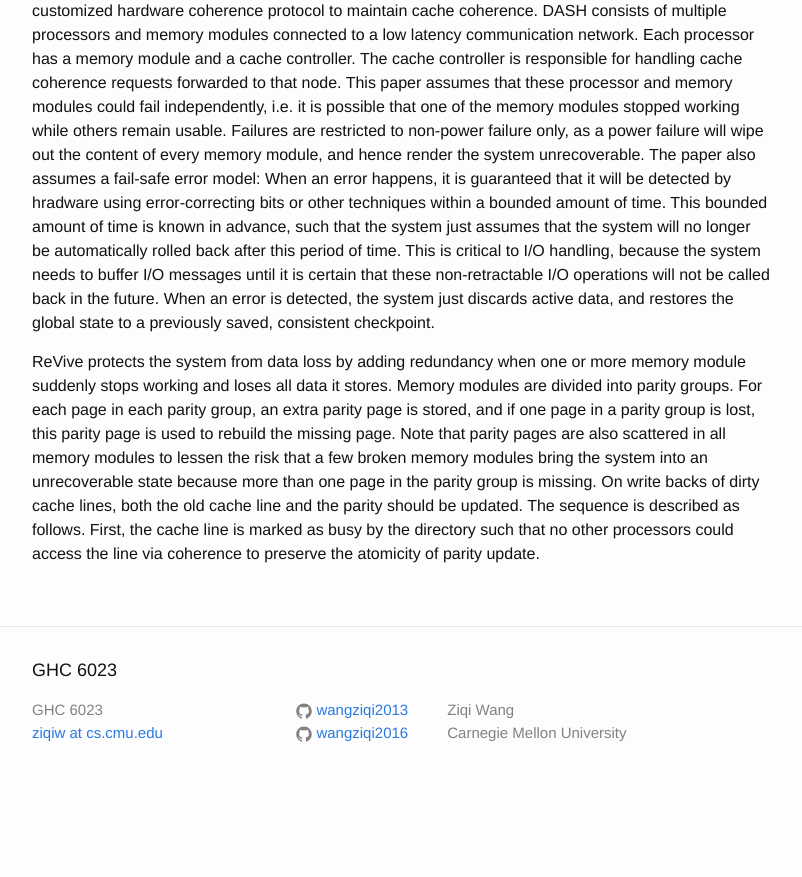
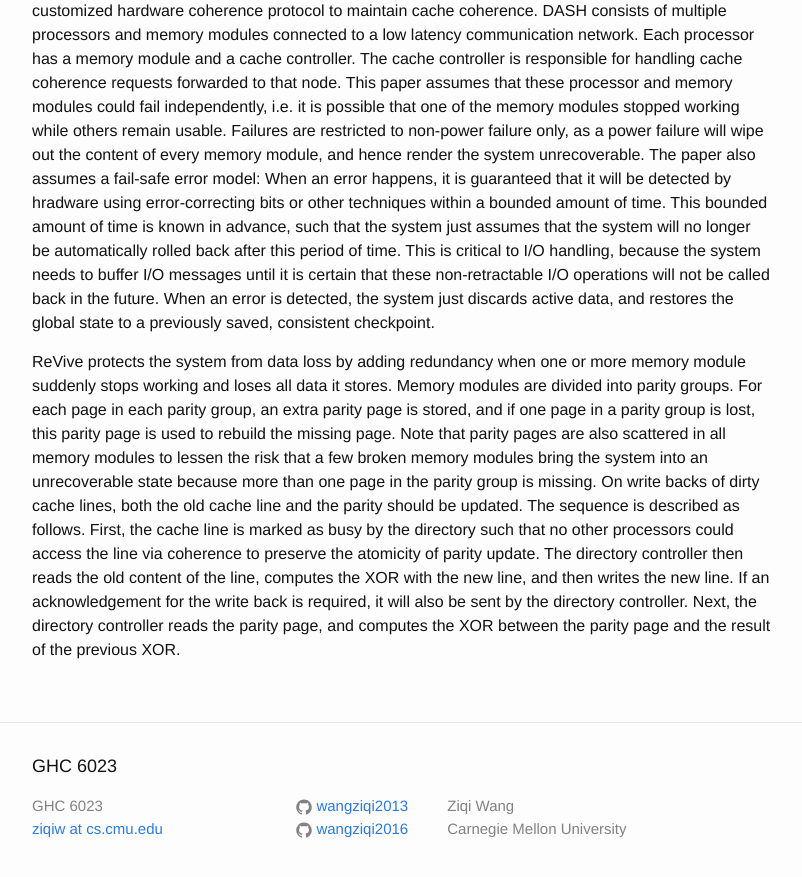
Before and after one commit to wangziqi2013/wangziqi2013.github.io, a Jekyll site: the page built from _posts/2019-03-09-revive.markdown, in a window 1280 px wide and 900 px high, scrolled down 814 px. Shown: the top 877 px of the window, without its empty margins (238-1040 px from the left). Built offline with Jekyll 4.4.1, drawn with Linux system fonts in a browser that asks for light colours; before the commit the page ends 1618 px from its top, so only the background shows below that.

Commit message:
Adding parity update

```diff
--- a/_posts/2019-03-09-revive.markdown
+++ b/_posts/2019-03-09-revive.markdown
@@ -43,4 +43,7 @@ Note that parity pages are also scattered in all memory modules to lessen the ri
 bring the system into an unrecoverable state because more than one page in the parity group is missing. On write backs
 of dirty cache lines, both the old cache line and the parity should be updated. The sequence is described as follows.
 First, the cache line is marked as busy by the directory such that no other processors could access the line via coherence
-to preserve the atomicity of parity update.
+to preserve the atomicity of parity update. The directory controller then reads the old content of the line, computes
+the XOR with the new line, and then writes the new line. If an acknowledgement for the write back is required, it will
+also be sent by the directory controller. Next, the directory controller reads the parity page, and computes the XOR
+between the parity page and the result of the previous XOR.
```
